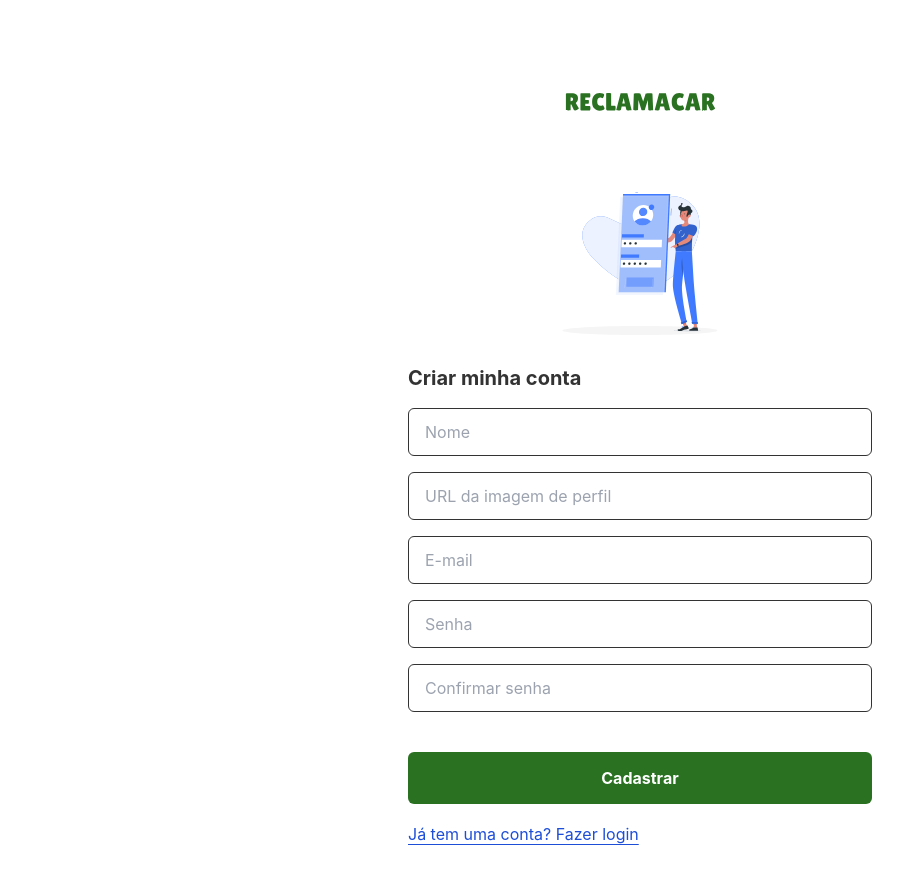
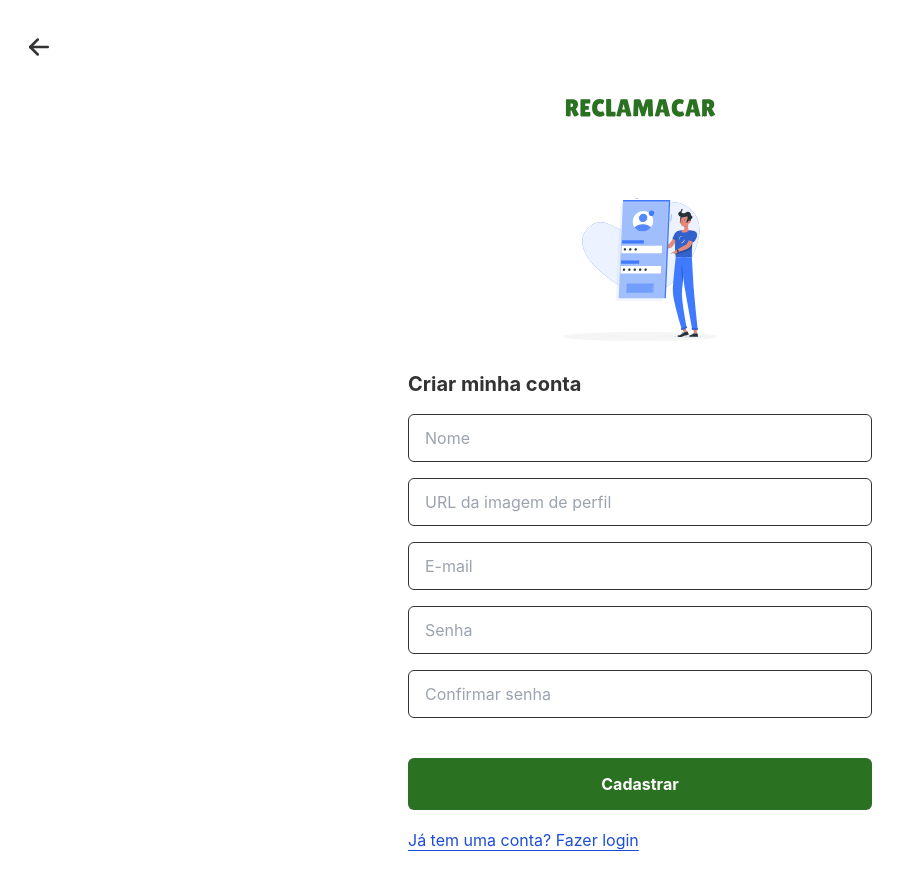
Before and after one commit to macielvini/reclama-car-web, a React (Vite) app: page /sign-up in a window 1280 px wide. Shown: the top 890 px of the page, without its empty margins (0-906 px from the left). Built offline with nearby package versions, Linux system fonts and the light colour scheme; no server answers.

Commit message:
feat: sign in and sign up pages back button

```diff
--- a/src/pages/SignIn/index.tsx
+++ b/src/pages/SignIn/index.tsx
@@ -5,11 +5,10 @@
 import Input from "../../components/Form/Input";
 import Container from "../../components/Container";
 
-import { authApi } from "../../services/api/authApi";
-
 import illustration from "../../assets/illustrations/online-review-rafiki.svg";
 import logo from "../../assets/LOGO.svg";
 import { useAuth } from "../../hooks/useAuth";
+import { IconArrowLeft } from "@tabler/icons-react";
 
 const SignIn = () => {
   const navigate = useNavigate();
@@ -29,7 +28,8 @@
 
   return (
     <>
-      <Container>
+      <div className="flex flex-col gap-no-relation bg-background px-body-padding pb-14 pt-8 leading-tight text-text-dark antialiased">
+        <IconArrowLeft size={30} onClick={() => navigate("/")} />
         <img src={logo} alt="imagem do logo" className="h-7" />
         <SignForm
           onSubmit={formSubmit}
@@ -57,7 +57,7 @@
             minLength={6}
           />
         </SignForm>
-      </Container>
+      </div>
     </>
   );
 };
--- a/src/pages/SignUp/index.tsx
+++ b/src/pages/SignUp/index.tsx
@@ -10,6 +10,7 @@
 
 import illustration from "../../assets/illustrations/mobile-login-rafiki.svg";
 import logo from "../../assets/LOGO.svg";
+import { IconArrowLeft } from "@tabler/icons-react";
 
 const SignUp = () => {
   const navigate = useNavigate();
@@ -38,7 +39,8 @@
 
   return (
     <>
-      <Container>
+      <div className="flex flex-col gap-no-relation bg-background px-body-padding pb-14 pt-8 leading-tight text-text-dark antialiased">
+        <IconArrowLeft size={30} onClick={() => navigate(-1)} />
         <img src={logo} alt="imagem do logo" className="h-7" />
         <SignForm
           onSubmit={formSubmit}
@@ -90,7 +92,7 @@
             }
           />
         </SignForm>
-      </Container>
+      </div>
     </>
   );
 };
```
